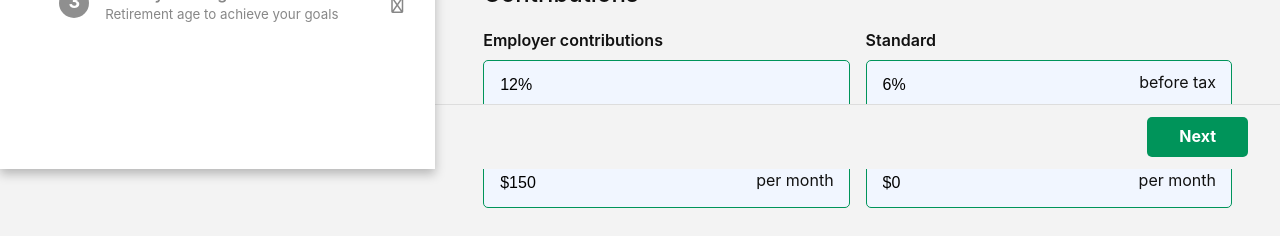
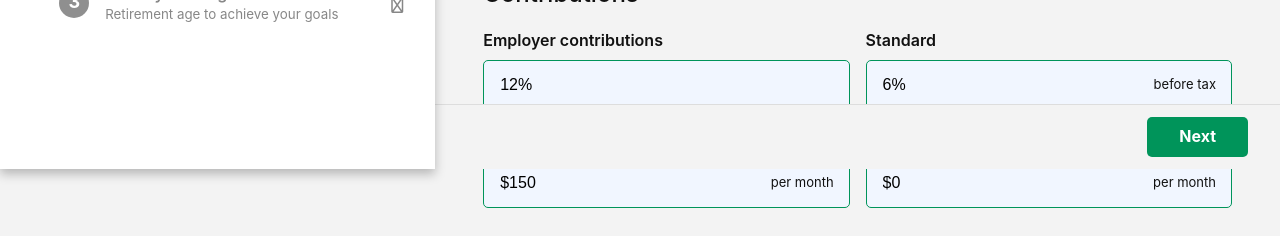
Before and after one commit to jaseflow/calculator, a React (Create React App) app: page /step/current/about-you in a window 1280 px wide. Shown: the part 631-867 px from the top of the page. Built offline with nearby package versions, Linux system fonts and the light colour scheme.

Commit message:
Tidy up suffix text

```diff
--- a/src/App.scss
+++ b/src/App.scss
@@ -244,6 +244,8 @@ hr {
   right: 1rem;
   bottom: 1rem;
   user-select: none;
+  pointer-events: none;
+  font-size: 13px;
 }
 
 .card {
```
